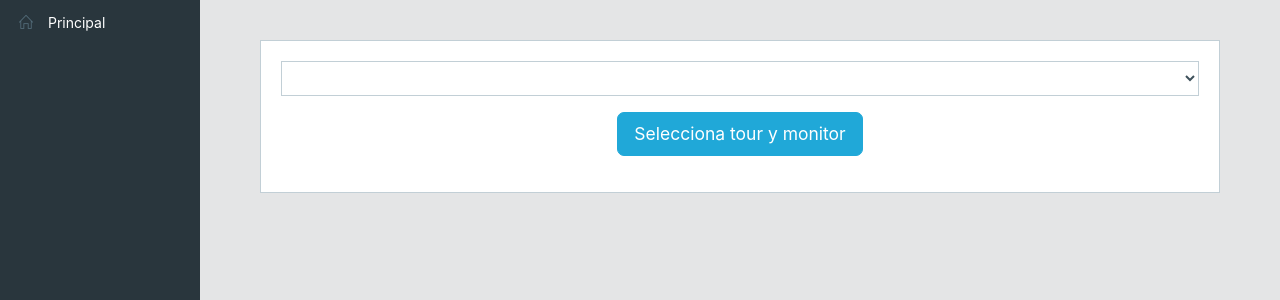
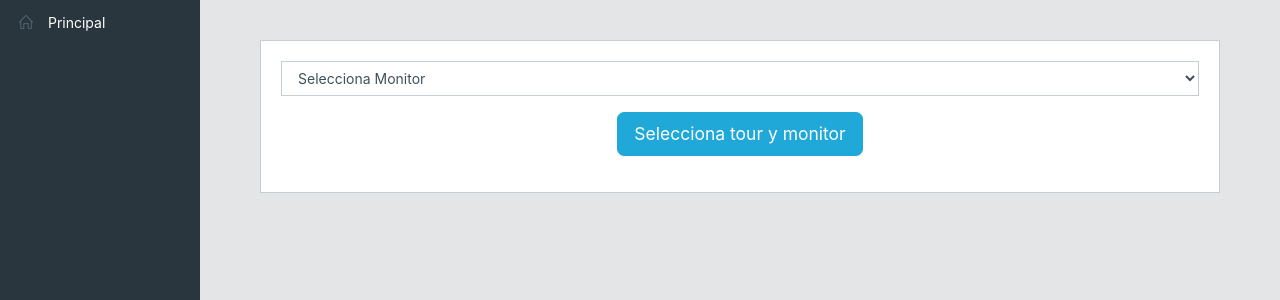
Before and after one commit to josecannete/LogisticaFestival, a Django app: template templates/app/tour.html in a window 1280 px wide. Shown: the part 55-355 px from the top of the page. Run offline with Django 3.2, Linux system fonts and the light colour scheme; the template is opened without the code that fills it, so the values that code supplies are empty; some libraries are stand-ins or nearby versions.

Commit message:
fixed 'tour'

```diff
--- a/logistica/views/common.py
+++ b/logistica/views/common.py
@@ -1,4 +1,5 @@
 # -*- coding: utf-8 -*-
+from django.core.mail import send_mail
 from django.shortcuts import render, redirect, render_to_response
 from django.urls import reverse
 from django.template import RequestContext
@@ -85,6 +86,7 @@ def add_to_realdb(optionTourId, selectedMonitorId):
     for visita in visitas:
         visita.status = 1
         visita.save()
+    tour.monitor = monitor
     tour.save()
     return tour
 
--- a/templates/app/tour.html
+++ b/templates/app/tour.html
@@ -125,6 +125,7 @@
                 <div class="row">
                     <div class="form-group col-sm-12">
                         <select class="form-control" id="select_monitor" name="select_monitor">
+                        <option selected="true" disabled="disabled">Selecciona Monitor</option>
                             {% for monitor in monitores %}
                                 <option value="{{ monitor.id }}">{{ monitor.nombre }}</option>
                             {% endfor %}
```
